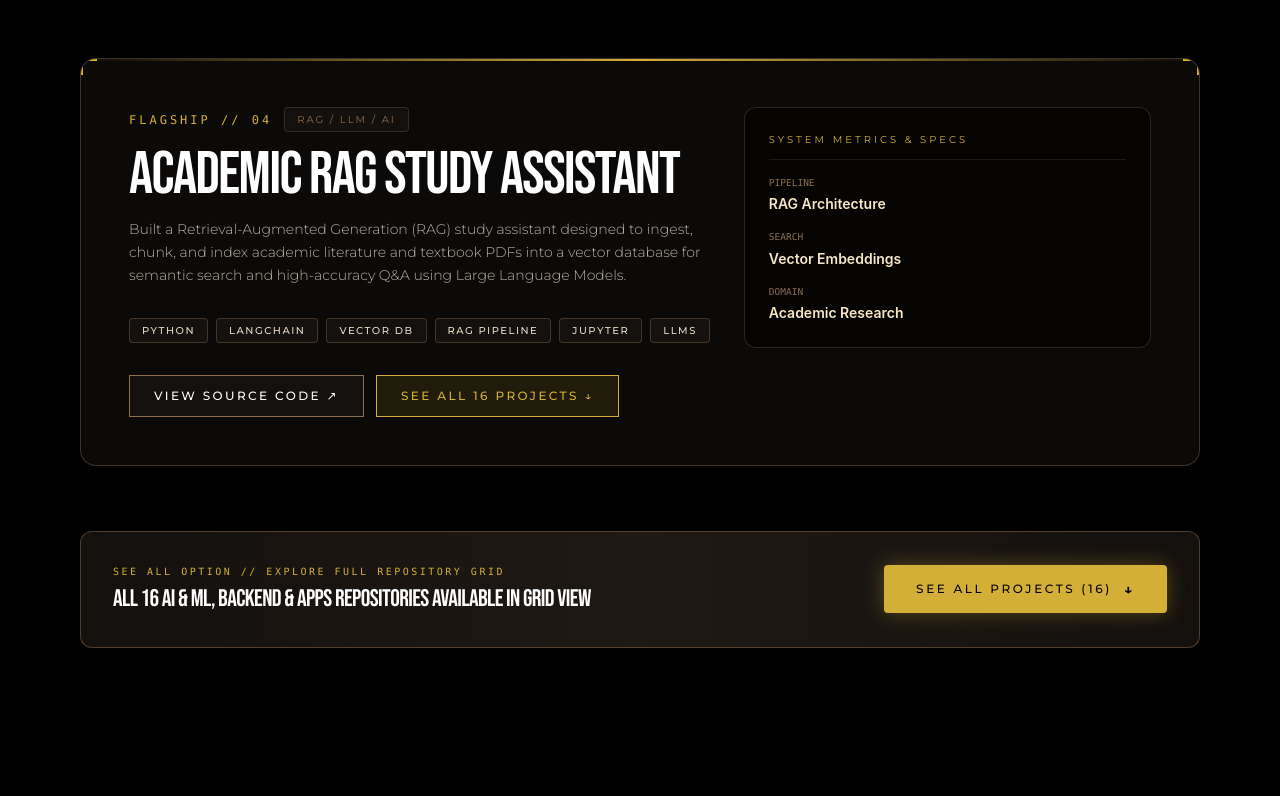
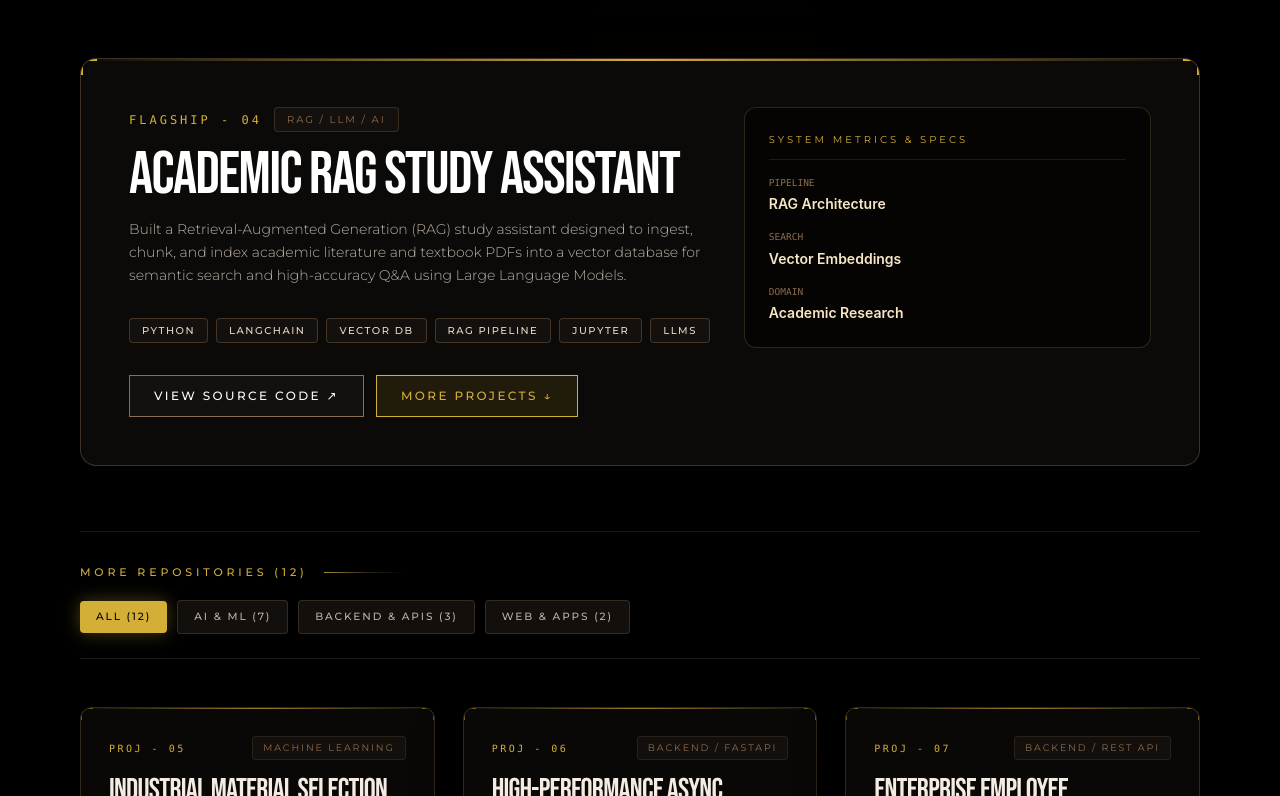
Before and after one commit to Patil-Shital-9236/shitalpatil-portfolio, a React (Vite) app: page / in a window 1280 px wide. Shown: the part 3770-4566 px from the top of the page. Built offline with nearby package versions, Linux system fonts and the light colour scheme; a web font is replaced by a local one.

Commit message:
Update ProjectsSection layout and remove UI slashes

```diff
--- a/src/components/ProjectsSection.tsx
+++ b/src/components/ProjectsSection.tsx
@@ -283,16 +283,21 @@ export const ProjectsSection: React.FC = () => {
   const [isGridExpanded, setIsGridExpanded] = useState<boolean>(false);
 
   const topProjects = allProjects.slice(0, 4);
+  const remainingProjects = allProjects.slice(4);
 
-  const gridProjects =
+  const filteredProjects =
     activeFilter === 'all'
-      ? allProjects
-      : allProjects.filter((p) => p.filterGroup === activeFilter);
+      ? remainingProjects
+      : remainingProjects.filter((p) => p.filterGroup === activeFilter);
+
+  const displayedGridProjects = isGridExpanded
+    ? filteredProjects
+    : filteredProjects.slice(0, 3);
 
   const handleToggleGrid = () => {
     const nextState = !isGridExpanded;
     setIsGridExpanded(nextState);
-    if (nextState) {
+    if (!nextState) {
       setTimeout(() => {
         const element = document.getElementById('all-projects-grid');
         if (element) {
@@ -369,7 +374,7 @@ export const ProjectsSection: React.FC = () => {
                       <div>
                         <div className="flex items-center space-x-3 mb-4">
                           <span className="text-xs font-mono tracking-[0.25em] text-[#D4AF37]">
-                            FLAGSHIP // {project.number}
+                            FLAGSHIP - {project.number}
                           </span>
                           <span
                             className="text-[10px] font-mono tracking-[0.2em] uppercase text-[#8C6D4F] bg-[#14100D] px-3 py-1 rounded border border-[#8C6D4F]/30"
@@ -429,11 +434,16 @@ export const ProjectsSection: React.FC = () => {
                             </a>
                           )}
                           <button
-                            onClick={handleToggleGrid}
+                            onClick={() => {
+                              const element = document.getElementById('all-projects-grid');
+                              if (element) {
+                                element.scrollIntoView({ behavior: 'smooth' });
+                              }
+                            }}
                             className="px-6 py-3 border border-[#D4AF37] bg-[#D4AF37]/10 hover:bg-[#D4AF37] text-[#D4AF37] hover:text-black text-xs font-medium tracking-[0.2em] uppercase transition-all duration-300 cursor-pointer"
                             style={{ fontFamily: "'Montserrat', sans-serif" }}
                           >
-                            {isGridExpanded ? 'HIDE GRID ↑' : 'SEE ALL 16 PROJECTS ↓'}
+                            MORE PROJECTS ↓
                           </button>
                         </div>
                       </div>
@@ -466,46 +476,12 @@ export const ProjectsSection: React.FC = () => {
           </ScrollStack>
         </div>
 
-        {/* ================= SEE ALL PROJECTS ACTION BAR AFTER STACK ================= */}
-        <motion.div
-          initial={{ opacity: 0, y: 20 }}
-          whileInView={{ opacity: 1, y: 0 }}
-          viewport={{ once: true }}
-          transition={{ duration: 0.7 }}
-          className="relative z-10 flex flex-col sm:flex-row items-center justify-between p-6 sm:p-8 rounded-xl bg-gradient-to-r from-[#14100D] via-[#1F1914] to-[#14100D] border border-[#8C6D4F]/50 shadow-[0_15px_40px_rgba(0,0,0,0.85)] mt-8 mb-16 group"
-        >
-          <div className="mb-5 sm:mb-0">
-            <span className="text-[10px] font-mono tracking-[0.25em] text-[#D4AF37] uppercase block mb-1">
-              SEE ALL OPTION // EXPLORE FULL REPOSITORY GRID
-            </span>
-            <h4 className="text-xl sm:text-2xl text-white font-normal uppercase tracking-tight" style={{ fontFamily: "'Bebas Neue', sans-serif" }}>
-              ALL 16 AI &amp; ML, BACKEND &amp; APPS REPOSITORIES AVAILABLE IN GRID VIEW
-            </h4>
-          </div>
-          <button
-            onClick={handleToggleGrid}
-            className="w-full sm:w-auto px-8 py-3.5 bg-[#D4AF37] hover:bg-[#F7E7C4] text-black font-medium text-xs tracking-[0.22em] uppercase rounded-sm transition-all duration-300 shadow-[0_0_20px_rgba(212,175,55,0.35)] flex items-center justify-center space-x-3 shrink-0 cursor-pointer"
-            style={{ fontFamily: "'Montserrat', sans-serif" }}
-          >
-            <span>{isGridExpanded ? 'HIDE PROJECTS GRID' : `SEE ALL PROJECTS (${allProjects.length})`}</span>
-            <span className="text-sm font-bold">{isGridExpanded ? '↑' : '↓'}</span>
-          </button>
-        </motion.div>
-
-        {/* ================= PART 2: COLLAPSIBLE GRID VIEW FOR ALL REPOSITORIES ================= */}
-        <AnimatePresence>
-          {isGridExpanded && (
-            <motion.div
-              id="all-projects-grid"
-              initial={{ opacity: 0, y: 30 }}
-              animate={{ opacity: 1, y: 0 }}
-              exit={{ opacity: 0, y: 30 }}
-              transition={{ duration: 0.4 }}
-              className="scroll-mt-24 pt-4"
-            >
+        {/* ================= PART 2: GRID VIEW FOR REMAINING PROJECTS ================= */}
+        <div id="all-projects-grid" className="scroll-mt-24 pt-4 mb-16 relative z-10">
           <motion.div
             initial={{ opacity: 0, x: -20 }}
-                animate={{ opacity: 1, x: 0 }}
+            whileInView={{ opacity: 1, x: 0 }}
+            viewport={{ once: true }}
             transition={{ duration: 0.5 }}
             className="flex items-center space-x-4 mb-5 pt-8 border-t border-[#8C6D4F]/20"
           >
@@ -513,7 +489,7 @@ export const ProjectsSection: React.FC = () => {
               className="text-[11px] font-medium tracking-[0.35em] uppercase text-[#D4AF37]"
               style={{ fontFamily: "'Montserrat', sans-serif" }}
             >
-                  ALL ENGINEERING REPOSITORIES GRID ({allProjects.length})
+              MORE REPOSITORIES ({remainingProjects.length})
             </span>
             <div className="w-20 h-[1px] bg-gradient-to-r from-[#D4AF37]/80 via-[#8C6D4F]/40 to-transparent" />
           </motion.div>
@@ -521,23 +497,26 @@ export const ProjectsSection: React.FC = () => {
           {/* Category Filter Tabs */}
           <div className="flex flex-wrap items-center gap-2.5 mb-12 border-b border-[#8C6D4F]/25 pb-6">
             {[
-                  { id: 'all', label: `ALL PROJECTS (${allProjects.length})` },
+              { id: 'all', label: `ALL (${remainingProjects.length})` },
               {
                 id: 'ai-ml',
-                    label: `AI & ML (${allProjects.filter((p) => p.filterGroup === 'ai-ml').length})`,
+                label: `AI & ML (${remainingProjects.filter((p) => p.filterGroup === 'ai-ml').length})`,
               },
               {
                 id: 'fullstack-backend',
-                    label: `BACKEND & APIs (${allProjects.filter((p) => p.filterGroup === 'fullstack-backend').length})`,
+                label: `BACKEND & APIs (${remainingProjects.filter((p) => p.filterGroup === 'fullstack-backend').length})`,
               },
               {
                 id: 'web-mobile',
-                    label: `WEB & APPS (${allProjects.filter((p) => p.filterGroup === 'web-mobile').length})`,
+                label: `WEB & APPS (${remainingProjects.filter((p) => p.filterGroup === 'web-mobile').length})`,
               },
             ].map((tab) => (
               <button
                 key={tab.id}
-                    onClick={() => setActiveFilter(tab.id as FilterType)}
+                onClick={() => {
+                  setActiveFilter(tab.id as FilterType);
+                  setIsGridExpanded(false);
+                }}
                 className={`px-4 py-2 text-[10px] sm:text-[10.5px] font-medium tracking-[0.18em] uppercase rounded-sm transition-all duration-300 cursor-pointer ${
                   activeFilter === tab.id
                     ? 'bg-[#D4AF37] text-black shadow-[0_0_18px_rgba(212,175,55,0.35)]'
@@ -550,14 +529,16 @@ export const ProjectsSection: React.FC = () => {
             ))}
           </div>
 
-              {/* Permanent Grid View */}
+          {/* Grid View */}
           <div className="grid grid-cols-1 md:grid-cols-2 lg:grid-cols-3 gap-7">
-                {gridProjects.map((project, idx) => (
+            <AnimatePresence mode="popLayout">
+              {displayedGridProjects.map((project, idx) => (
                   <motion.div
                     key={project.id}
                     initial={{ opacity: 0, y: 20 }}
                     animate={{ opacity: 1, y: 0 }}
-                    transition={{ duration: 0.5, delay: idx * 0.04 }}
+                    exit={{ opacity: 0, scale: 0.95 }}
+                    transition={{ duration: 0.5, delay: (idx % 3) * 0.04 }}
                     className="relative flex flex-col justify-between p-7 bg-[#0A0806] border border-[#8C6D4F]/30 hover:border-[#D4AF37] rounded-xl transition-all duration-300 group overflow-hidden shadow-[0_15px_45px_rgba(0,0,0,0.85)] hover:shadow-[0_20px_50px_rgba(212,175,55,0.12)]"
                   >
                     {/* Top Border Flare */}
@@ -571,7 +552,7 @@ export const ProjectsSection: React.FC = () => {
                       {/* Header Row */}
                       <div className="flex items-center justify-between mb-4">
                         <span className="text-[10px] font-mono tracking-[0.25em] text-[#D4AF37]">
-                          PROJ // {project.number}
+                          PROJ - {project.number}
                         </span>
                         <span
                           className="text-[9.5px] font-mono tracking-[0.2em] uppercase text-[#8C6D4F] bg-[#120F0C] px-2.5 py-1 rounded border border-[#8C6D4F]/20"
@@ -638,10 +619,39 @@ export const ProjectsSection: React.FC = () => {
                     </div>
                   </motion.div>
                 ))}
+            </AnimatePresence>
           </div>
+
+          {/* ================= SEE ALL PROJECTS ACTION BAR AT BOTTOM ================= */}
+          {filteredProjects.length > 3 && (
+            <motion.div
+              initial={{ opacity: 0, y: 20 }}
+              whileInView={{ opacity: 1, y: 0 }}
+              viewport={{ once: true }}
+              transition={{ duration: 0.7 }}
+              className="relative z-10 flex flex-col sm:flex-row items-center justify-between p-6 sm:p-8 rounded-xl bg-gradient-to-r from-[#14100D] via-[#1F1914] to-[#14100D] border border-[#8C6D4F]/50 shadow-[0_15px_40px_rgba(0,0,0,0.85)] mt-12 group"
+            >
+              <div className="mb-5 sm:mb-0">
+                <span className="text-[10px] font-mono tracking-[0.25em] text-[#D4AF37] uppercase block mb-1">
+                  {isGridExpanded ? 'COLLAPSE REPOSITORY GRID' : 'SEE ALL OPTION - EXPLORE FULL REPOSITORY GRID'}
+                </span>
+                <h4 className="text-xl sm:text-2xl text-white font-normal uppercase tracking-tight" style={{ fontFamily: "'Bebas Neue', sans-serif" }}>
+                  {isGridExpanded
+                    ? `SHOWING ALL ${filteredProjects.length} REPOSITORIES IN THIS CATEGORY`
+                    : `VIEW REMAINING ${filteredProjects.length - 3} REPOSITORIES IN THIS CATEGORY`}
+                </h4>
+              </div>
+              <button
+                onClick={handleToggleGrid}
+                className="w-full sm:w-auto px-8 py-3.5 bg-[#D4AF37] hover:bg-[#F7E7C4] text-black font-medium text-xs tracking-[0.22em] uppercase rounded-sm transition-all duration-300 shadow-[0_0_20px_rgba(212,175,55,0.35)] flex items-center justify-center space-x-3 shrink-0 cursor-pointer"
+                style={{ fontFamily: "'Montserrat', sans-serif" }}
+              >
+                <span>{isGridExpanded ? 'SHOW LESS' : 'SEE ALL PROJECTS'}</span>
+                <span className="text-sm font-bold">{isGridExpanded ? '↑' : '↓'}</span>
+              </button>
             </motion.div>
           )}
-        </AnimatePresence>
+        </div>
       </div>
     </section>
   );
```
Also changed, not shown: 1 other file (tests, documents, lock files or other folders). Lines whose indentation alone changed are shown as unchanged.
